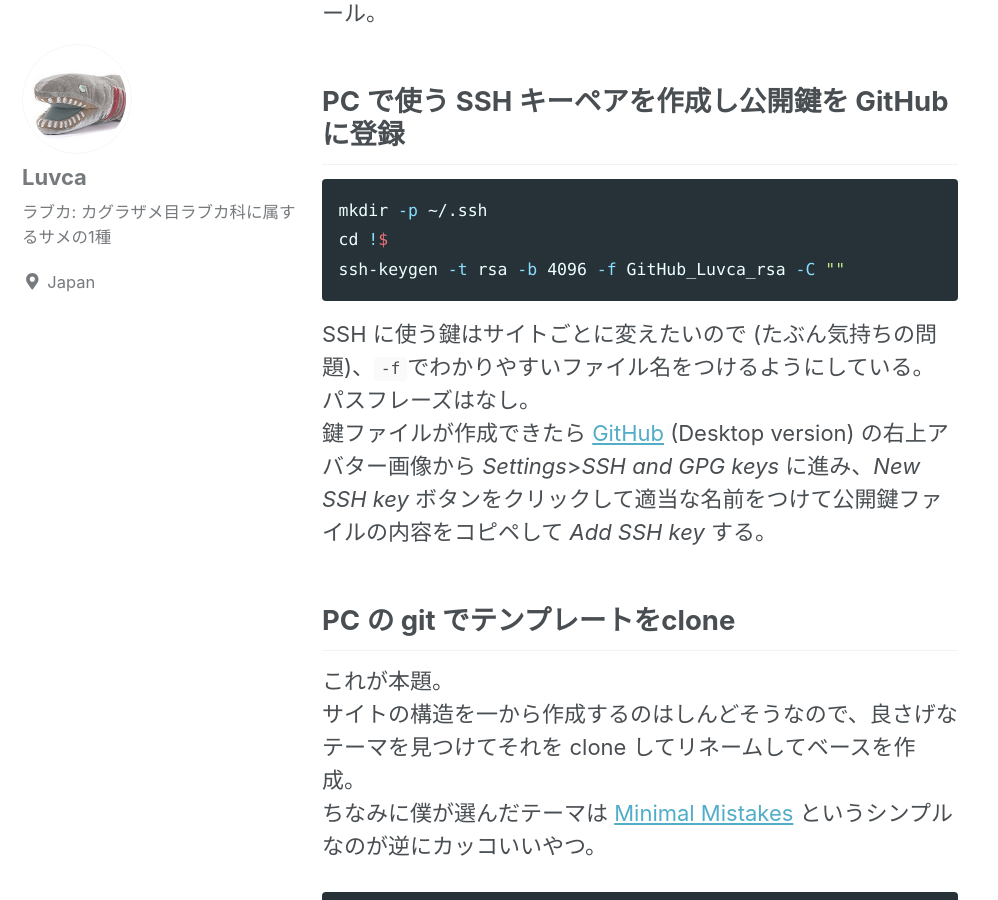
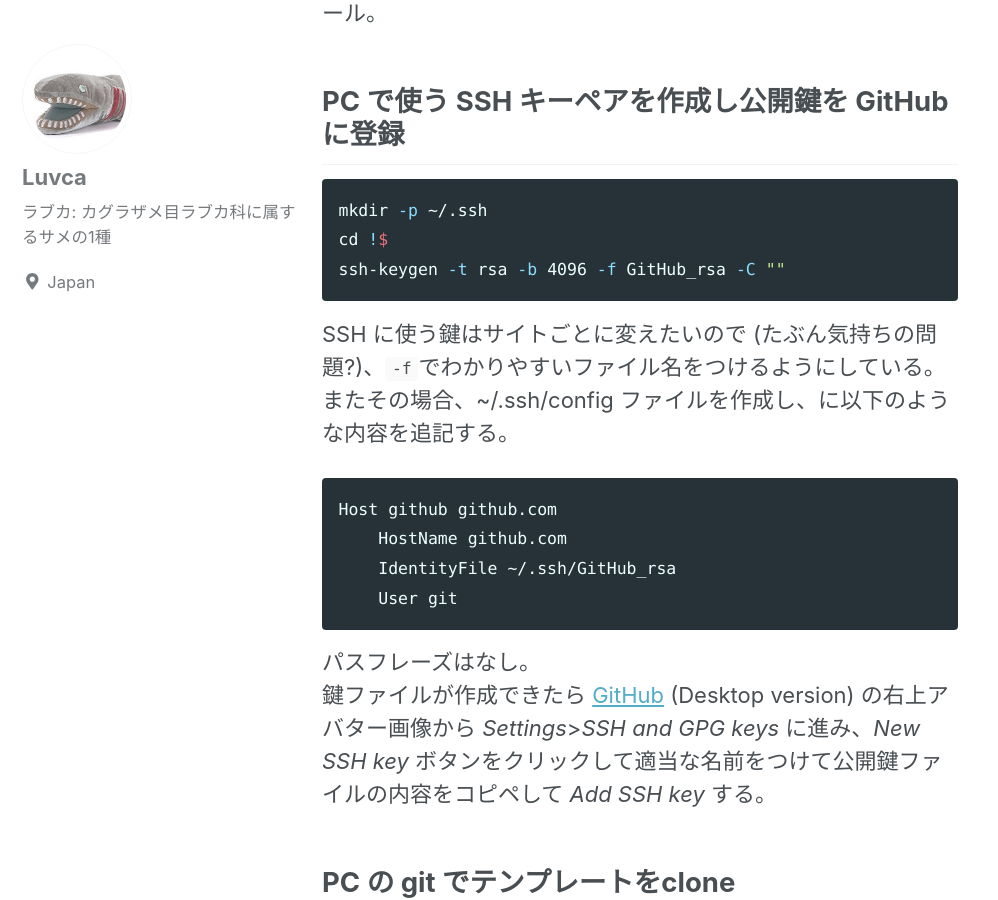
Before and after one commit to Luvca/Luvca.github.io, a Jekyll site: the page built from _posts/2018-04-20-how-to-create-this-blog.md, in a window 1280 px wide and 900 px high, scrolled down 701 px. Shown: the whole window, without its empty margins (0-998 px from the left). Built offline with Jekyll 4.4.1, drawn with Linux system fonts in a browser that asks for light colours; nearby versions of some CDN libraries.

Commit message:
Update post

````diff
--- a/_posts/2018-04-20-how-to-create-this-blog.md
+++ b/_posts/2018-04-20-how-to-create-this-blog.md
@@ -15,9 +15,15 @@ Ubuntu は`sudo apt-get install git`でインストール、Windows は [git for
 ```sh
 mkdir -p ~/.ssh
 cd !$
-ssh-keygen -t rsa -b 4096 -f GitHub_Luvca_rsa -C ""
+ssh-keygen -t rsa -b 4096 -f GitHub_rsa -C ""
 ```
-SSH に使う鍵はサイトごとに変えたいので (たぶん気持ちの問題)、`-f`でわかりやすいファイル名をつけるようにしている。
+SSH に使う鍵はサイトごとに変えたいので (たぶん気持ちの問題?)、`-f`でわかりやすいファイル名をつけるようにしている。またその場合、~/.ssh/config ファイルを作成し、に以下のような内容を追記する。
+~~~sh
+Host github github.com
+    HostName github.com
+    IdentityFile ~/.ssh/GitHub_rsa
+    User git
+~~~
 パスフレーズはなし。
 鍵ファイルが作成できたら [GitHub](https://github.com) (Desktop version) の右上アバター画像から _Settings_>_SSH and GPG keys_ に進み、_New SSH key_ ボタンをクリックして適当な名前をつけて公開鍵ファイルの内容をコピペして _Add SSH key_ する。
 
````
